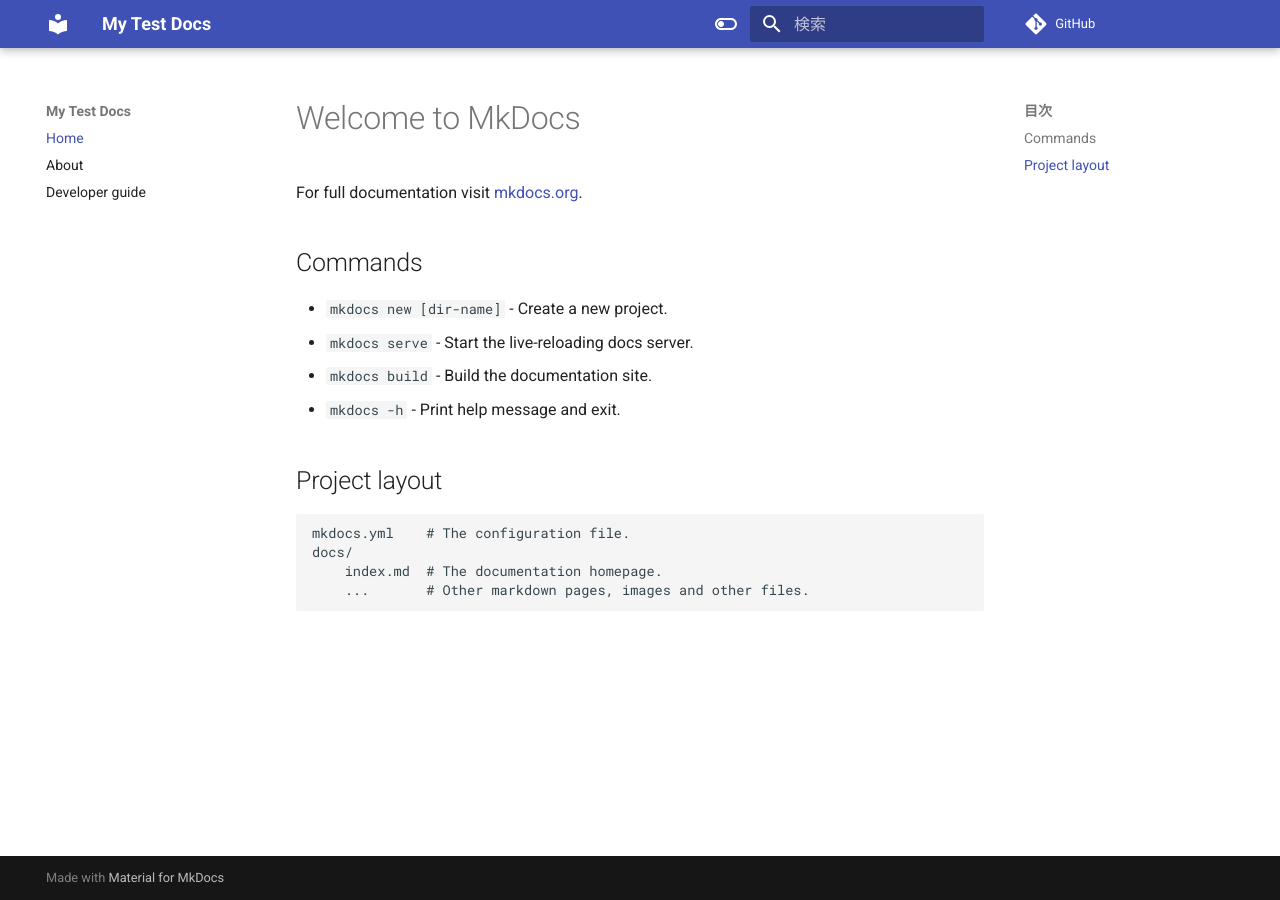
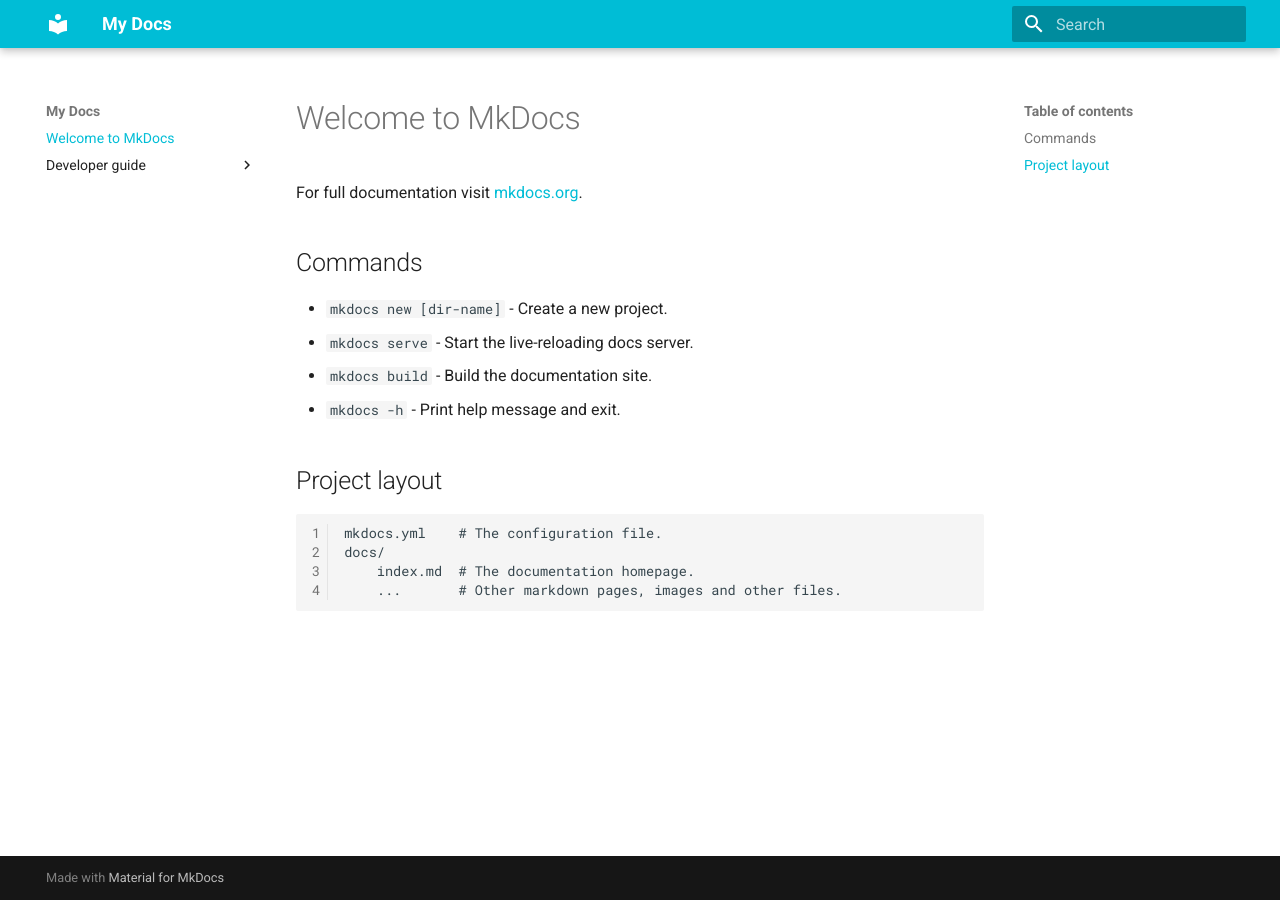
Before and after one commit to kntks/sandbox, an MkDocs documentation site: the page built from docs/index.md, in a window 1280 px wide. Built offline with MkDocs 1.6.1 and Material for MkDocs 9.7.7, drawn with Linux system fonts in a browser that asks for light colours; comment, search, counter and statistics services are not loaded.

Commit message:
fix: mkdocs

```diff
--- a/mkdocs.yml
+++ b/mkdocs.yml
@@ -1,30 +1,21 @@
-site_name: My Test Docs
-nav:
-  - Home: index.md
-  - About: about.md
-  - Developer guide: developer_guide/index.md
+site_name: My Docs
+
 theme:
   name: material
-  language: ja
   palette:
-    - scheme: default
-      toggle:
-        icon: material/toggle-switch-off-outline
-        name: Switch to dark mode
-    - scheme: slate
-      toggle:
-        icon: material/toggle-switch
-        name: Switch to light mode
+    primary: cyan
+  features:
+    - content.code.annotate
 
-repo_url: https://github.com/kntks/sandbox
 markdown_extensions:
-  - attr_list
-  - tables
-  - pymdownx.emoji:
-      emoji_index: !!python/name:materialx.emoji.twemoji
-      emoji_generator: !!python/name:materialx.emoji.to_svg
   - pymdownx.highlight:
+      use_pygments: true
       anchor_linenums: true
+      linenums: true
   - pymdownx.inlinehilite
   - pymdownx.snippets
-  - pymdownx.superfences
+  - pymdownx.superfences:
+      custom_fences:
+        - name: mermaid
+          class: mermaid
+          format: !!python/name:pymdownx.superfences.fence_code_format
```
